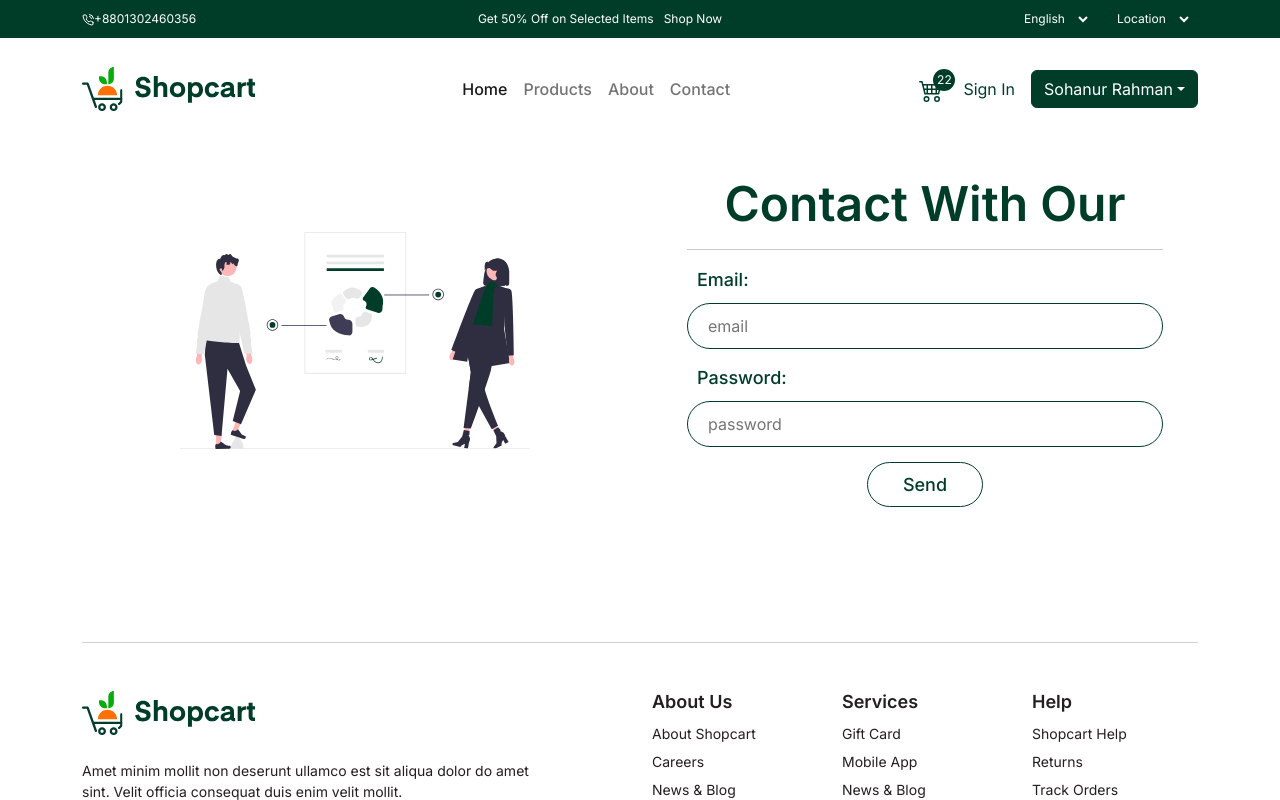
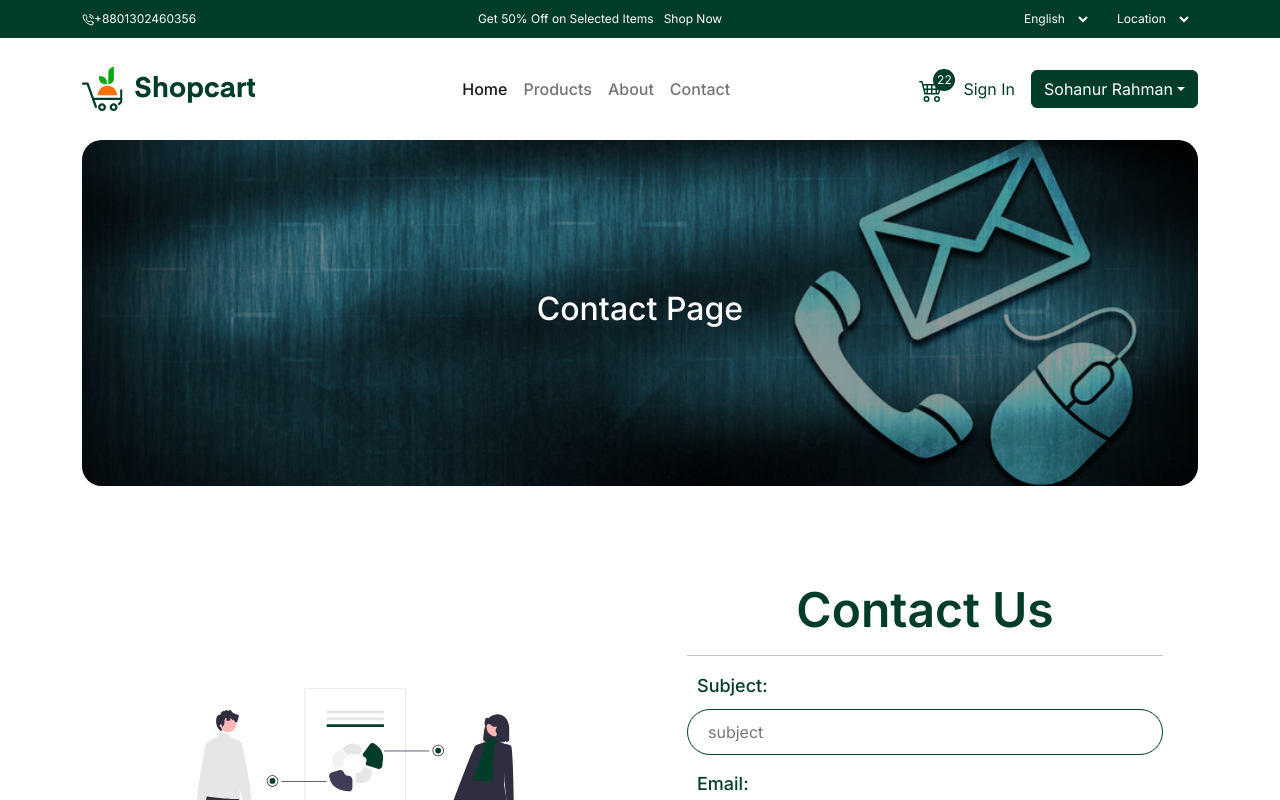
Before and after one commit to SR-Sohan/eshop, a React (Vite) app: page /contact in a window 1280 px wide. Shown: the top 800 px of the page. Built offline with nearby package versions, Linux system fonts and the light colour scheme.

Commit message:
after modify about contact page

```diff
--- a/src/pages/About.jsx
+++ b/src/pages/About.jsx
@@ -1,27 +1,45 @@
-import React from 'react';
-import img from "../assets/images/about.svg"
+import React from "react";
+import img from "../assets/images/about.svg";
 
 const About = () => {
   return (
-    <div className='about_component my-5'>
+    <div className="about_component my-5">
       <div className="container">
+        <div className="about_banner">
+          <h2>About Page</h2>
+        </div>
         <div className="row">
           <div className="col-md-5">
             <div className="about_img text-center">
-              <img className='img-fluid' src={img} alt="" />
+              <img className="img-fluid" src={img} alt="" />
             </div>
           </div>
           <div className="col-md-7">
             <div className="about_content">
-              <p>Lorem ipsum dolor sit amet consectetur, adipisicing elit. Expedita cum molestias iste velit quam eius et magni deserunt doloremque error, commodi rem vitae totam, at dolorem, temporibus sit perferendis ducimus.</p>
-              <p>Lorem ipsum dolor sit amet consectetur, adipisicing elit. Expedita cum molestias iste velit quam eius et magni deserunt doloremque error, commodi rem vitae totam, at dolorem, temporibus sit perferendis ducimus.</p>
-              <p>Lorem ipsum dolor sit amet consectetur, adipisicing elit. Expedita cum molestias iste velit quam eius et magni deserunt doloremque error, commodi rem vitae totam, at dolorem, temporibus sit perferendis ducimus.</p>
+              <p>
+                Lorem ipsum dolor sit amet consectetur, adipisicing elit.
+                Expedita cum molestias iste velit quam eius et magni deserunt
+                doloremque error, commodi rem vitae totam, at dolorem,
+                temporibus sit perferendis ducimus.
+              </p>
+              <p>
+                Lorem ipsum dolor sit amet consectetur, adipisicing elit.
+                Expedita cum molestias iste velit quam eius et magni deserunt
+                doloremque error, commodi rem vitae totam, at dolorem,
+                temporibus sit perferendis ducimus.
+              </p>
+              <p>
+                Lorem ipsum dolor sit amet consectetur, adipisicing elit.
+                Expedita cum molestias iste velit quam eius et magni deserunt
+                doloremque error, commodi rem vitae totam, at dolorem,
+                temporibus sit perferendis ducimus.
+              </p>
             </div>
           </div>
         </div>
       </div>
     </div>
-  )
-}
+  );
+};
 
-export default About
+export default About;
--- a/src/pages/Contact.jsx
+++ b/src/pages/Contact.jsx
@@ -1,10 +1,13 @@
-import React from 'react';
-import img from "../assets/images/contact.svg"
+import React from "react";
+import img from "../assets/images/contact.svg";
 
 const Contact = () => {
   return (
     <div className="login_component">
       <div className="container ">
+        <div className="contact_banner">
+          <h2>Contact Page</h2>
+        </div>
         <div className="row">
           <div className="col-md-6">
             <div className="form_img">
@@ -13,9 +16,20 @@ const Contact = () => {
           </div>
           <div className="col-md-6">
             <form>
-              <h3 className="text-center">Contact With Our</h3>
+              <h3 className="text-center">Contact Us</h3>
 
               <hr />
+              <div className="form_input_wrap">
+                <label className="label" htmlFor="subject">
+                  Subject:
+                </label>
+                <input
+                  type="text"
+                  name="subject"
+                  id="subject"
+                  placeholder="subject"
+                />
+              </div>
               <div className="form_input_wrap">
                 <label className="label" htmlFor="email">
                   Email:
@@ -28,23 +42,24 @@ const Contact = () => {
                 />
               </div>
               <div className="form_input_wrap">
-                <label className="label" htmlFor="password">
-                  Password:
+                <label className="label" htmlFor="msg">
+                  Message:
                 </label>
                 <input
-                  type="password"
-                  name="password"
-                  id="password"
-                  placeholder="password"
+                  type="text"
+                  name="msg"
+                  id="msg"
+                  placeholder="message"
                 />
               </div>
+
               <input className="submit_btn" type="submit" value="Send" />
             </form>
           </div>
         </div>
       </div>
     </div>
-  )
-}
+  );
+};
 
-export default Contact
+export default Contact;
--- a/src/scss/global/_global.scss
+++ b/src/scss/global/_global.scss
@@ -42,3 +42,40 @@ ul{
         color: #333333;
     }
 }
+
+@mixin page_banner{
+    background-size: cover;
+    background-position: center center;
+    background-repeat: no-repeat;
+    padding: 150px 0;
+    position: relative;
+    z-index: -2;
+    border-radius: 20px;
+    margin-bottom: 60px;
+    &::after{
+        position: absolute;
+        content: "";
+        background: #000;
+        width: 100%;
+        height: 100%;
+        left: 0;
+        top: 0;
+        z-index: -1;
+        opacity: .4;
+        border-radius: 20px;
+    }
+    h2{
+        text-align: center;
+        color: #fff;
+        z-index: 222;
+    }
+}
+
+.about_banner{
+    background-image: url("../assets/images/about.jpg");
+    @include page_banner;
+}
+.contact_banner{
+    background-image: url("../assets/images/contact.jpg");
+    @include page_banner;
+}
--- a/src/scss/pages/_products.scss
+++ b/src/scss/pages/_products.scss
@@ -2,29 +2,6 @@
     margin: 50px;
     .products_banner{
         background-image: url("../assets/images/pb.png");
-        background-size: cover;
-        background-position: center center;
-        background-repeat: no-repeat;
-        padding: 150px 0;
-        position: relative;
-        z-index: -2;
-        border-radius: 20px;
-        &::after{
-            position: absolute;
-            content: "";
-            background: #000;
-            width: 100%;
-            height: 100%;
-            left: 0;
-            top: 0;
-            z-index: -1;
-            opacity: .4;
-            border-radius: 20px;
-        }
-        h2{
-            text-align: center;
-            color: #fff;
-            z-index: 222;
-        }
+        @include page_banner;
     }
 }
```
Also changed, not shown: src/assets/images/about.jpg (added), src/assets/images/contact.jpg (added).
